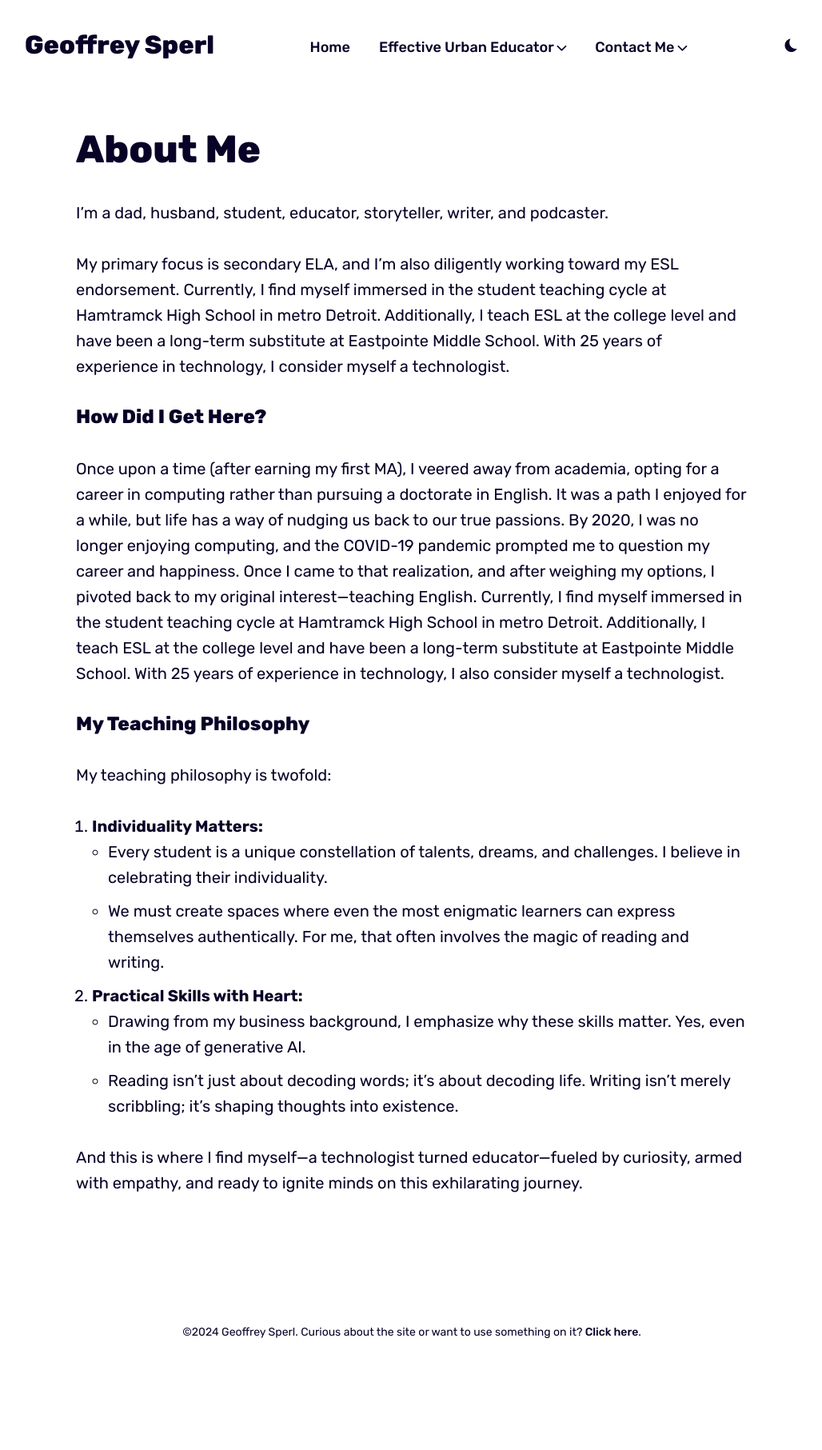
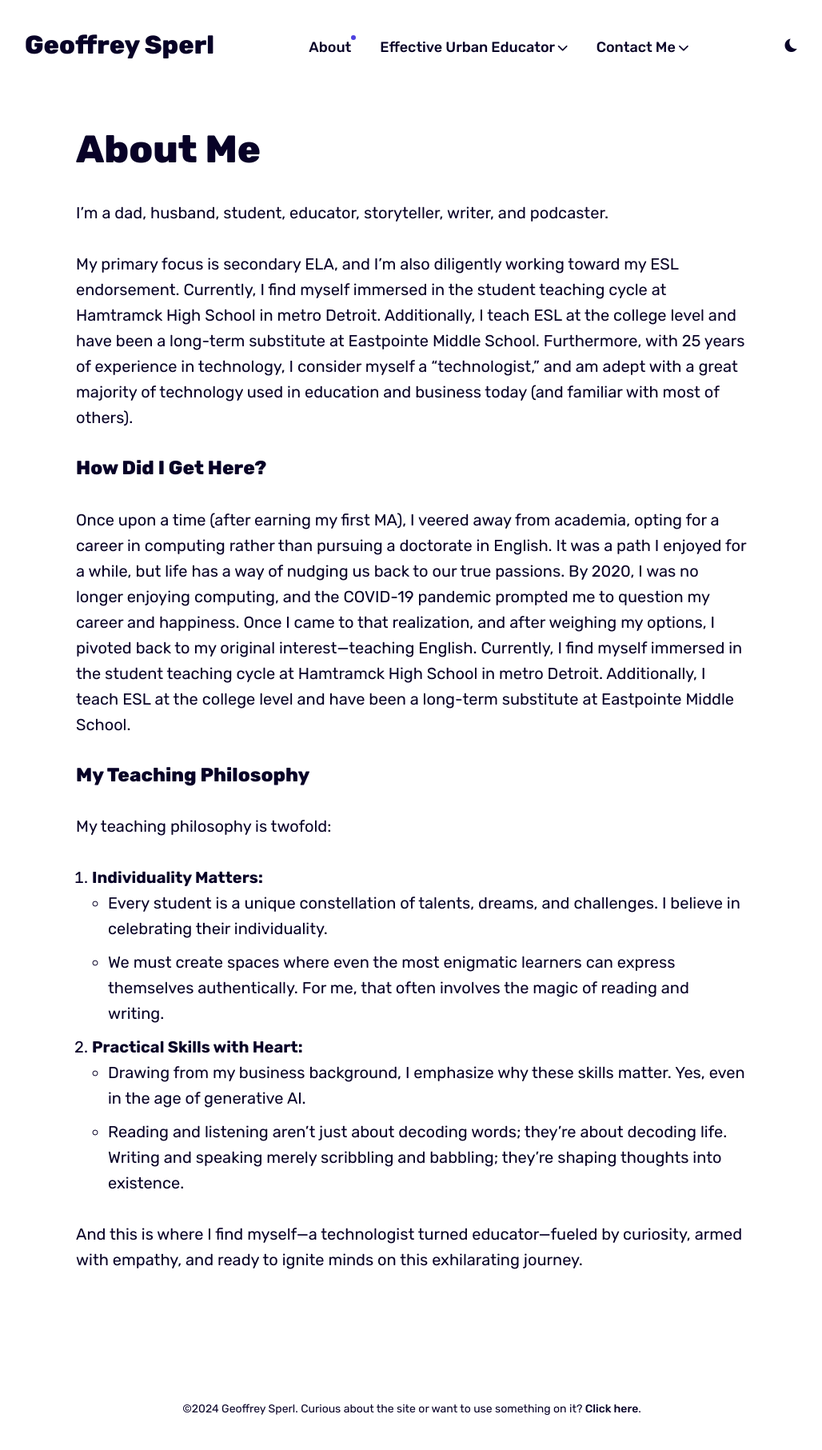
Before and after one commit to geoffreysperl/teaching, a Jekyll site: the page built from _pages/about.md, in a window 1280 px wide. Shown: the whole page at 80% size, without its empty margins (125-1153 px from the left). Built offline with Jekyll 4.4.1, drawn with Linux system fonts in a browser that asks for light colours; before the commit the page ends 1717 px from its top, so only the background shows below that.

Commit message:
First prep for dog and pony show.

```diff
--- a/_data/settings.yml
+++ b/_data/settings.yml
@@ -7,8 +7,8 @@ author__name: Geoffrey Sperl
 
 menu__settings:
   menu__items:
-    - title: 'Home'
-      url: '/'
+    - title: 'About'
+      url: '/about/'
     - title: 'Effective Urban Educator'
       submenu:
       - url: '/reflective/'
--- a/_pages/about.md
+++ b/_pages/about.md
@@ -8,11 +8,11 @@ permalink: /about/
 ---
 I'm a dad, husband, student, educator, storyteller, writer, and podcaster.
 
-My primary focus is secondary ELA, and I'm also diligently working toward my ESL endorsement. Currently, I find myself immersed in the student teaching cycle at Hamtramck High School in metro Detroit. Additionally, I teach ESL at the college level and have been a long-term substitute at Eastpointe Middle School. With 25 years of experience in technology, I consider myself a technologist.
+My primary focus is secondary ELA, and I'm also diligently working toward my ESL endorsement. Currently, I find myself immersed in the student teaching cycle at Hamtramck High School in metro Detroit. Additionally, I teach ESL at the college level and have been a long-term substitute at Eastpointe Middle School. Furthermore, with 25 years of experience in technology, I consider myself a "technologist," and am adept with a great majority of technology used in education and business today (and familiar with most of others).
 
 ### How Did I Get Here?
 
-Once upon a time (after earning my first MA), I veered away from academia, opting for a career in computing rather than pursuing a doctorate in English. It was a path I enjoyed for a while, but life has a way of nudging us back to our true passions. By 2020, I was no longer enjoying computing, and the COVID-19 pandemic prompted me to question my career and happiness. Once I came to that realization, and after weighing my options, I pivoted back to my original interest—teaching English. Currently, I find myself immersed in the student teaching cycle at Hamtramck High School in metro Detroit. Additionally, I teach ESL at the college level and have been a long-term substitute at Eastpointe Middle School. With 25 years of experience in technology, I also consider myself a technologist.
+Once upon a time (after earning my first MA), I veered away from academia, opting for a career in computing rather than pursuing a doctorate in English. It was a path I enjoyed for a while, but life has a way of nudging us back to our true passions. By 2020, I was no longer enjoying computing, and the COVID-19 pandemic prompted me to question my career and happiness. Once I came to that realization, and after weighing my options, I pivoted back to my original interest—teaching English. Currently, I find myself immersed in the student teaching cycle at Hamtramck High School in metro Detroit. Additionally, I teach ESL at the college level and have been a long-term substitute at Eastpointe Middle School.
 
 ### My Teaching Philosophy
 
@@ -24,6 +24,6 @@ My teaching philosophy is twofold:
 
 2. **Practical Skills with Heart:**
    - Drawing from my business background, I emphasize why these skills matter. Yes, even in the age of generative AI.
-   - Reading isn't just about decoding words; it's about decoding life. Writing isn't merely scribbling; it's shaping thoughts into existence.
+   - Reading and listening aren't just about decoding words; they're about decoding life. Writing and speaking merely scribbling and babbling; they're shaping thoughts into existence.
 
 And this is where I find myself—a technologist turned educator—fueled by curiosity, armed with empathy, and ready to ignite minds on this exhilarating journey.
```
Also changed, not shown: _includes/section-hero.html (+0 -36 lines), _pages/about-site.md (+1 -3 lines).
